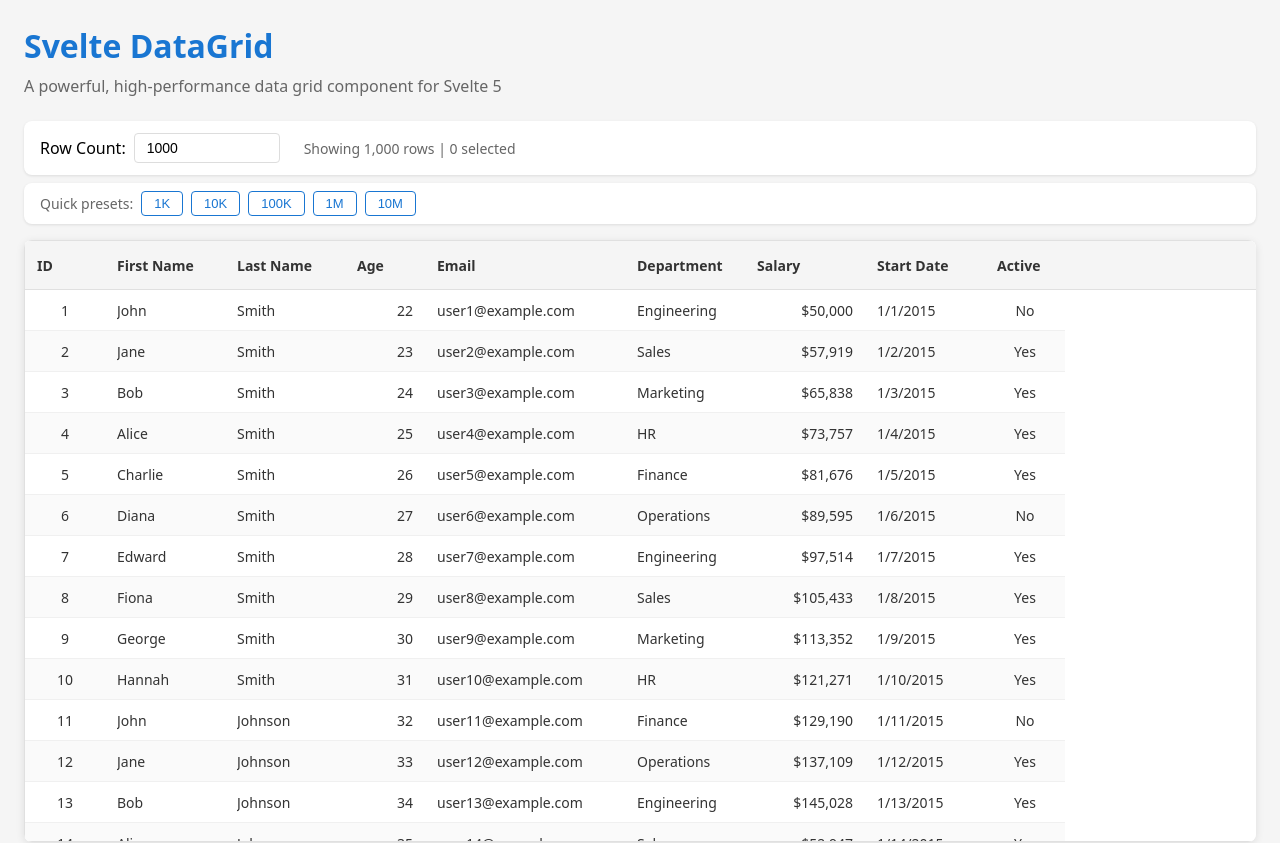
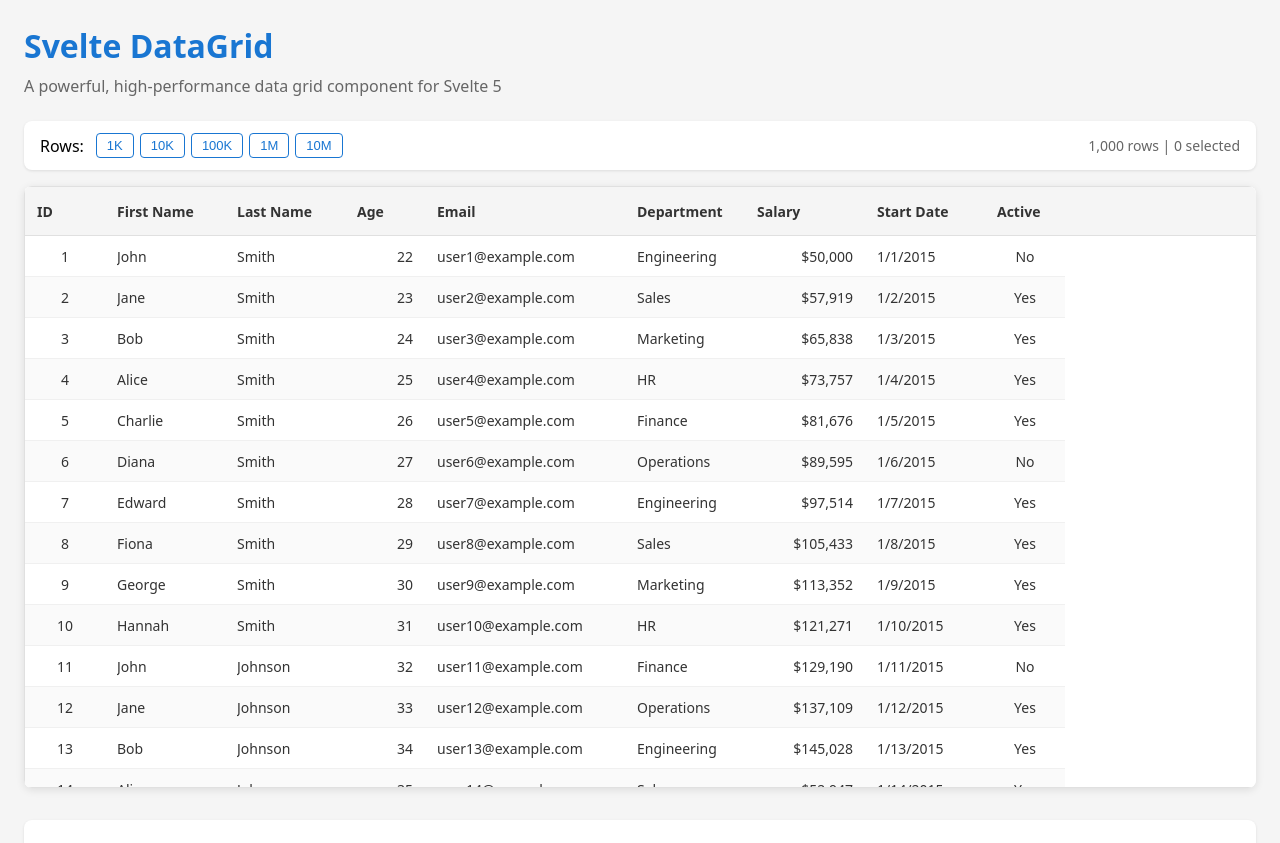
Before and after one commit to codewithcheese/svelte-datagrid, a SvelteKit app: page /demo in a window 1280 px wide. Shown: the top 843 px of the page. Built offline with nearby package versions, Linux system fonts and the light colour scheme.

Commit message:
Simplify demo UI - remove generation timing and consolidate controls
- Remove data generation time display (not relevant to grid evaluation)
- Remove number input, keep only preset buttons
- Consolidate controls into single row

```diff
--- a/src/routes/demo/+page.svelte
+++ b/src/routes/demo/+page.svelte
@@ -115,18 +115,6 @@
 	let rowCount = $state(1000);
 	let data = $state(generateData(rowCount));
 	let selectedCount = $state(0);
-	let generationTime = $state(0);
-
-	function handleRowCountChange(event: Event) {
-		const input = event.target as HTMLInputElement;
-		const newCount = parseInt(input.value) || 1000;
-
-		// Measure generation time
-		const start = performance.now();
-		rowCount = newCount;
-		data = generateData(rowCount);
-		generationTime = performance.now() - start;
-	}
 
 	function handleSelectionChange(event: { selected: Set<string | number> }) {
 		selectedCount = event.selected.size;
@@ -144,41 +132,17 @@
 	</header>
 
 	<div class="controls">
-		<label>
-			Row Count:
-			<input
-				type="number"
-				value={rowCount}
-				onchange={handleRowCountChange}
-				min="10"
-				max="10000000"
-			/>
-		</label>
+		<span class="label">Rows:</span>
+		<div class="presets">
+			<button onclick={() => { rowCount = 1000; data = generateData(1000); }}>1K</button>
+			<button onclick={() => { rowCount = 10000; data = generateData(10000); }}>10K</button>
+			<button onclick={() => { rowCount = 100000; data = generateData(100000); }}>100K</button>
+			<button onclick={() => { rowCount = 1000000; data = generateData(1000000); }}>1M</button>
+			<button onclick={() => { rowCount = 10000000; data = generateData(10000000); }}>10M</button>
+		</div>
 		<span class="info">
-			Showing {data.length.toLocaleString()} rows | {selectedCount} selected
-			{#if generationTime > 0}
-				| Generated in {generationTime.toFixed(0)}ms
-			{/if}
+			{data.length.toLocaleString()} rows | {selectedCount} selected
 		</span>
-	</div>
-
-	<div class="presets">
-		<span>Quick presets:</span>
-		<button onclick={() => { rowCount = 1000; data = generateData(1000); }}>1K</button>
-		<button onclick={() => { rowCount = 10000; data = generateData(10000); }}>10K</button>
-		<button onclick={() => { rowCount = 100000; data = generateData(100000); }}>100K</button>
-		<button onclick={() => {
-			const start = performance.now();
-			rowCount = 1000000;
-			data = generateData(1000000);
-			generationTime = performance.now() - start;
-		}}>1M</button>
-		<button onclick={() => {
-			const start = performance.now();
-			rowCount = 10000000;
-			data = generateData(10000000);
-			generationTime = performance.now() - start;
-		}}>10M</button>
 	</div>
 
 	<div class="grid-container">
@@ -239,52 +203,26 @@
 	.controls {
 		display: flex;
 		align-items: center;
-		gap: 24px;
-		margin-bottom: 8px;
+		gap: 12px;
+		margin-bottom: 16px;
 		padding: 12px 16px;
 		background: white;
 		border-radius: 8px;
 		box-shadow: 0 1px 3px rgba(0, 0, 0, 0.1);
 	}
 
-	.controls label {
-		display: flex;
-		align-items: center;
-		gap: 8px;
+	.controls .label {
 		font-weight: 500;
-	}
-
-	.controls input {
-		width: 120px;
-		padding: 6px 12px;
-		border: 1px solid #ddd;
-		border-radius: 4px;
-		font-size: 14px;
-	}
-
-	.info {
-		color: #666;
-		font-size: 14px;
 	}
 
 	.presets {
 		display: flex;
 		align-items: center;
-		gap: 8px;
-		margin-bottom: 16px;
-		padding: 8px 16px;
-		background: white;
-		border-radius: 8px;
-		box-shadow: 0 1px 3px rgba(0, 0, 0, 0.1);
-		font-size: 14px;
-	}
-
-	.presets span {
-		color: #666;
+		gap: 6px;
 	}
 
 	.presets button {
-		padding: 4px 12px;
+		padding: 4px 10px;
 		border: 1px solid #1976d2;
 		border-radius: 4px;
 		background: white;
@@ -297,6 +235,12 @@
 	.presets button:hover {
 		background: #1976d2;
 		color: white;
+	}
+
+	.info {
+		color: #666;
+		font-size: 14px;
+		margin-left: auto;
 	}
 
 	.grid-container {
```
